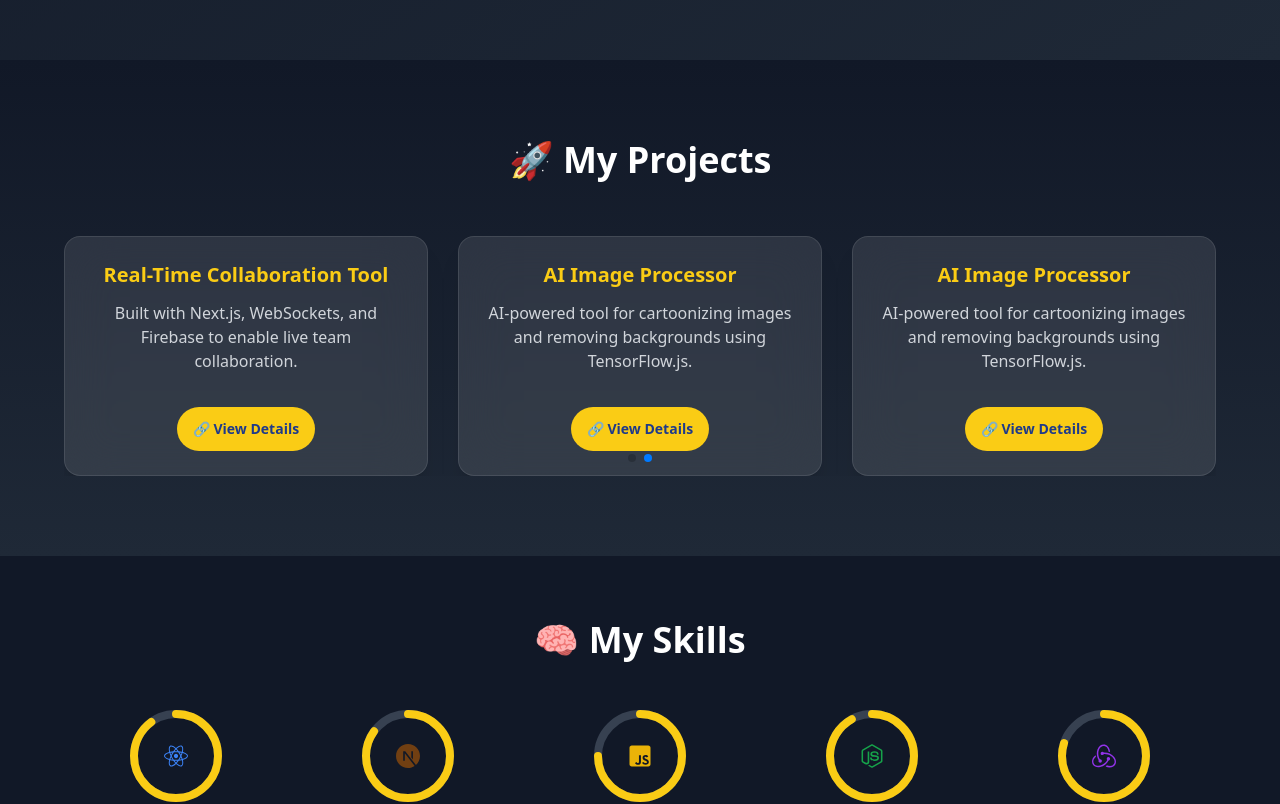
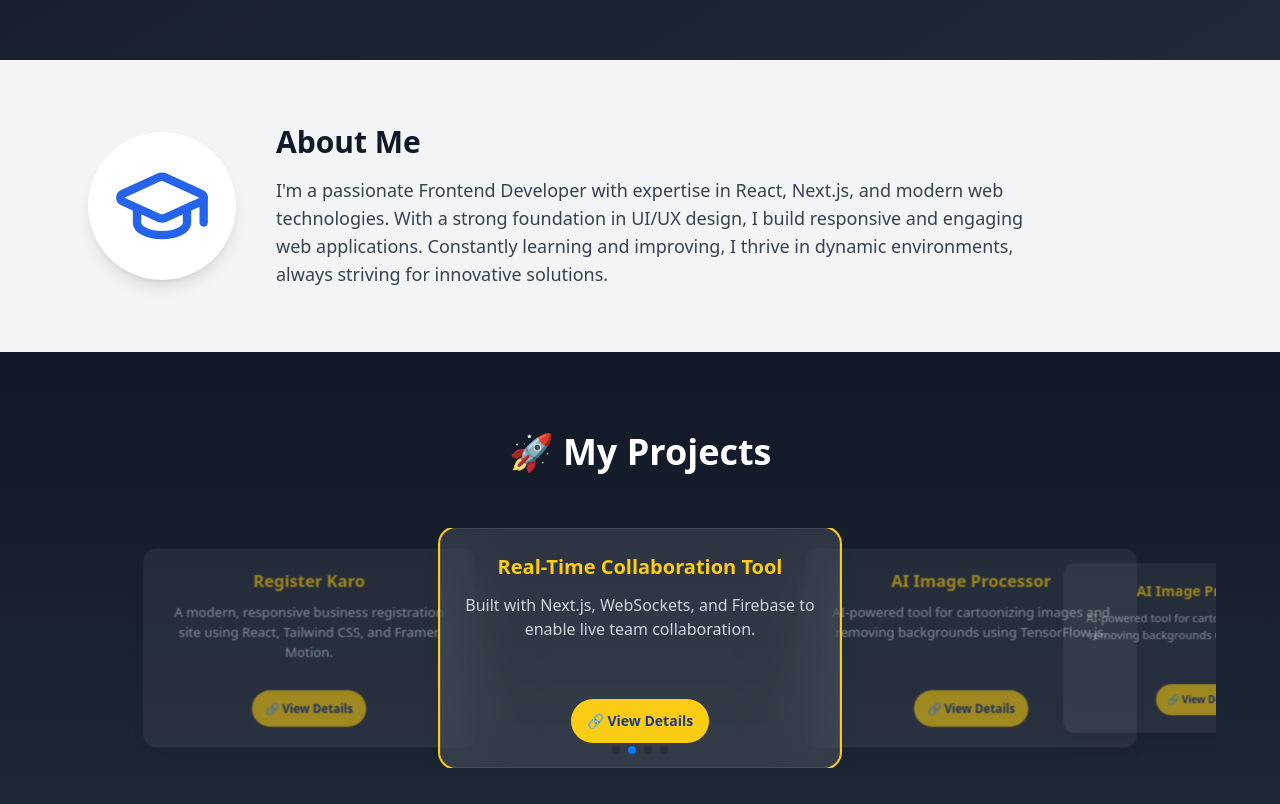
Before and after one commit to ajaykumar-21/My-Portfolio, a Next.js app: page / in a window 1280 px wide. Shown: the part 740-1544 px from the top of the page. Built offline with nearby package versions, Linux system fonts and the light colour scheme.

Commit message:
make changes in swiper in project component

```diff
--- a/src/app/page.js
+++ b/src/app/page.js
@@ -3,11 +3,13 @@ import Projects from "@/components/Projects";
 import Skills from "@/components/Skills";
 import Contact from "@/components/Contact";
 import Footer from "@/components/Footer";
+import About from "@/components/About";
 
 export default function Home() {
   return (
     <div>
       <Hero />
+      <About />
       <Projects />
       <Skills />
       <Contact />
--- a/src/components/About.js
+++ b/src/components/About.js
@@ -1,23 +1,40 @@
 "use client";
 
 import { motion } from "framer-motion";
+import { GraduationCap } from "lucide-react"; // Student icon
 
 const About = () => {
   return (
-    <motion.section
-      id="about"
-      className="py-12 px-4 sm:px-8 lg:px-16 text-center"
-      initial={{ x: -200, opacity: 0 }}
-      animate={{ x: 0, opacity: 1 }}
-      transition={{ duration: 1 }}
-    >
-      <h2 className="text-4xl font-semibold">About Me</h2>
-      <p className="mt-4 text-lg text-gray-700">
-        I’m a passionate Frontend Developer with experience in building
-        responsive and scalable web applications using React, JavaScript, and
-        modern web technologies.
-      </p>
-    </motion.section>
+    <section className="py-16 bg-gray-100">
+      <div className="max-w-6xl mx-auto px-6 flex flex-col md:flex-row items-center gap-10">
+        {/* Student Icon on the left */}
+        <motion.div
+          className="p-6 bg-white shadow-lg rounded-full"
+          initial={{ opacity: 0, x: -50 }}
+          animate={{ opacity: 1, x: 0 }}
+          transition={{ duration: 0.6 }}
+        >
+          <GraduationCap size={100} className="text-blue-600" />
+        </motion.div>
+
+        {/* About Me Text on the right */}
+        <motion.div
+          className="max-w-3xl text-center md:text-left"
+          initial={{ opacity: 0, x: 50 }}
+          animate={{ opacity: 1, x: 0 }}
+          transition={{ duration: 0.6 }}
+        >
+          <h2 className="text-3xl font-bold text-gray-900">About Me</h2>
+          <p className="mt-4 text-lg text-gray-700">
+            I'm a passionate Frontend Developer with expertise in React,
+            Next.js, and modern web technologies. With a strong foundation in
+            UI/UX design, I build responsive and engaging web applications.
+            Constantly learning and improving, I thrive in dynamic environments,
+            always striving for innovative solutions.
+          </p>
+        </motion.div>
+      </div>
+    </section>
   );
 };
 
--- a/src/components/Projects.js
+++ b/src/components/Projects.js
@@ -1,17 +1,20 @@
 "use client";
 
+import { useState } from "react";
 import { Swiper, SwiperSlide } from "swiper/react";
-import { Autoplay, Pagination } from "swiper/modules";
+import { Autoplay, Pagination, EffectCoverflow } from "swiper/modules";
 import { motion } from "framer-motion";
 import "swiper/css";
+import "swiper/css/effect-coverflow";
 import "swiper/css/pagination";
 import projectsData from "../../public/data/projects-data.json";
 
 export default function Projects() {
+  const [activeIndex, setActiveIndex] = useState(0);
   return (
     <section
       id="projects"
-      className="py-20 px-6 bg-gradient-to-b from-gray-100 to-white text-gray-900 dark:from-gray-900 dark:to-gray-800 dark:text-white transition-colors"
+      className="py-20 bg-gradient-to-b from-gray-100 to-white text-gray-900 dark:from-gray-900 dark:to-gray-800 dark:text-white transition-colors"
     >
       <div className="max-w-6xl mx-auto text-center">
         <motion.h2
@@ -23,28 +26,41 @@ export default function Projects() {
           🚀 My Projects
         </motion.h2>
 
-        <div className="relative overflow-visible">
+        {/* <div className="relative overflow-visible"> */}
         <Swiper
-            modules={[Autoplay, Pagination]}
-            spaceBetween={30}
-            slidesPerView={1}
+          modules={[Autoplay, Pagination, EffectCoverflow]}
+          effect="coverflow"
+          grabCursor={true}
+          centeredSlides={true}
+          slidesPerView="auto"
+          coverflowEffect={{
+            rotate: 0,
+            stretch: 0,
+            depth: 100,
+            modifier: 2.5,
+            slideShadows: false,
+          }}
+          onSlideChange={(swiper) => setActiveIndex(swiper.realIndex)}
           autoplay={{ delay: 3000 }}
           pagination={{ clickable: true }}
-            breakpoints={{
-              640: { slidesPerView: 1 },
-              768: { slidesPerView: 2 },
-              1024: { slidesPerView: 3 },
-            }}
+          className="w-full px-4"
         >
           {projectsData.map((project, index) => (
-              <SwiperSlide key={index}>
-                <div className="h-full overflow-visible group">
+            <SwiperSlide
+              key={index}
+              className={`max-w-[400px] min-h-[200px] transition-all duration-300 ${
+                activeIndex === index
+                  ? "opacity-100 scale-105 z-20"
+                  : "opacity-60 scale-95"
+              }`}
+            >
               <motion.div
-                    className="relative z-0 min-h-[240px] h-full flex flex-col justify-between bg-white/90 dark:bg-white/10 backdrop-blur-xl border border-gray-300 dark:border-white/10 rounded-2xl p-6 shadow-xl transition-all duration-300 group-hover:z-20"
-                    whileHover={{
-                      scale: 1.05,
-                      transition: { duration: 0.3 },
-                    }}
+                className={`relative min-h-[240px] h-full flex flex-col justify-between bg-white/90 dark:bg-white/10 backdrop-blur-xl border border-gray-300 dark:border-white/10 rounded-2xl p-6 shadow-xl transition-all duration-300 ${
+                  activeIndex === index
+                    ? "ring-2 ring-yellow-400 shadow-2xl"
+                    : ""
+                }`}
+                whileHover={{ scale: 1.05 }}
               >
                 <div>
                   <h3 className="text-xl font-bold mb-3 text-yellow-600 dark:text-yellow-400">
@@ -63,12 +79,11 @@ export default function Projects() {
                   🔗 View Details
                 </a>
               </motion.div>
-                </div>
             </SwiperSlide>
           ))}
         </Swiper>
       </div>
-      </div>
+      {/* </div> */}
     </section>
   );
 }
```
Lines whose indentation alone changed are shown as unchanged.
